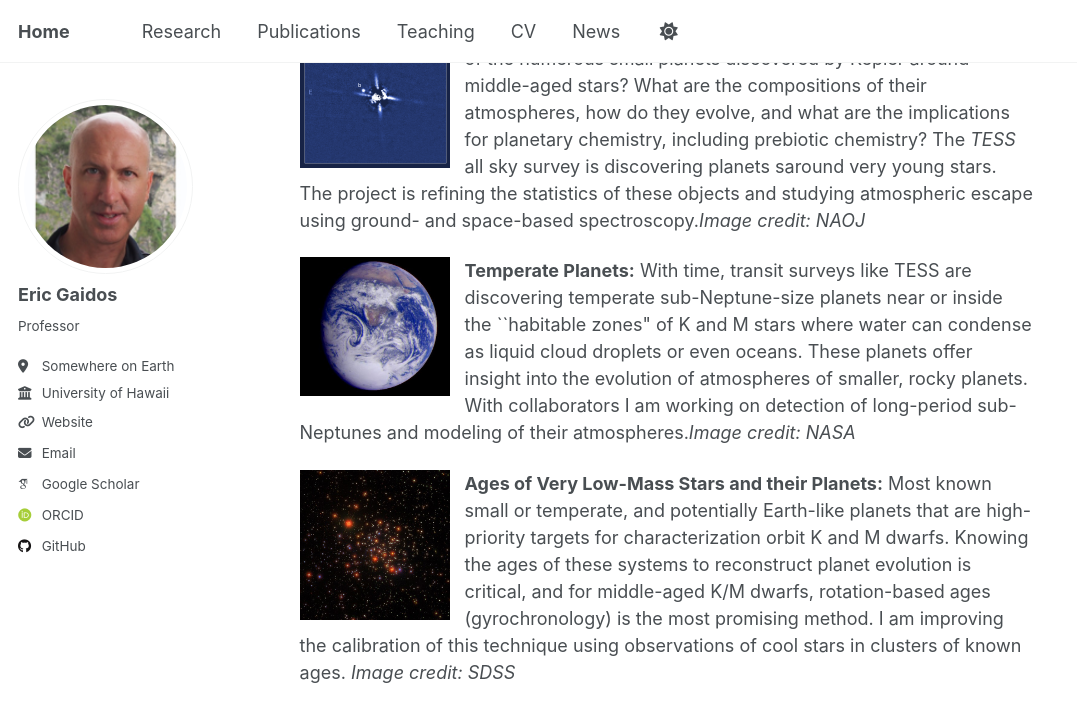
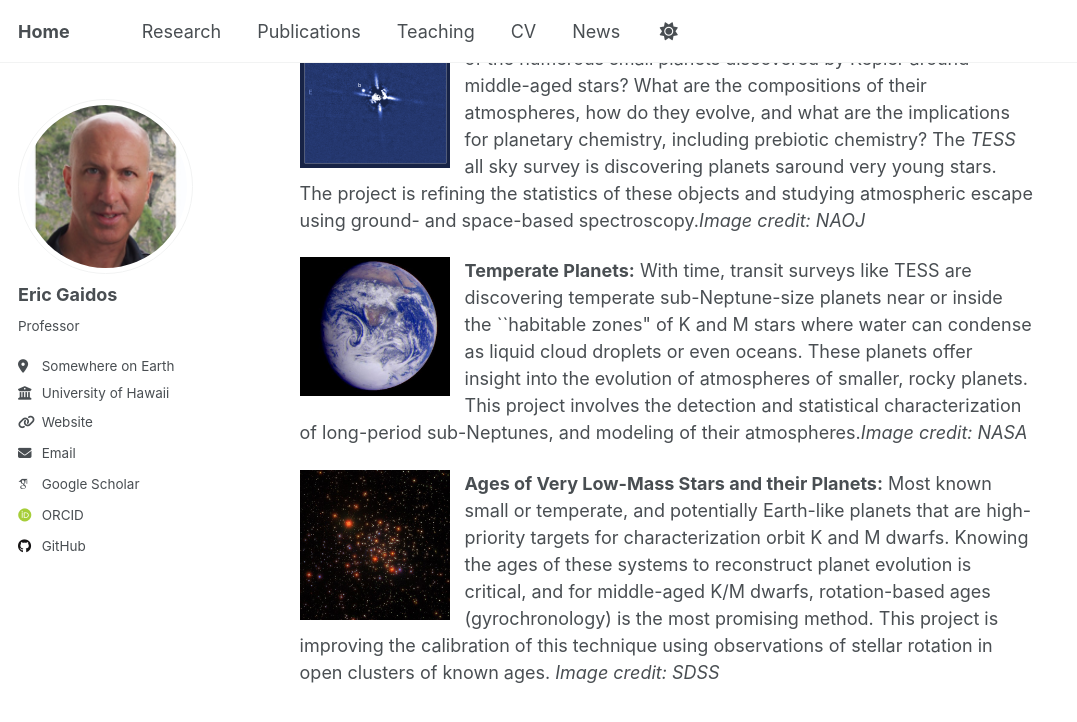
Before and after one commit to egaidos/egaidos.github.io, a Jekyll site: the page built from projects.md, in a window 1280 px wide and 900 px high, scrolled down 815 px. Shown: the top 722 px of the window, without its empty margins (0-1077 px from the left). Built offline with Jekyll 4.4.1, drawn with Linux system fonts in a browser that asks for light colours; some web fonts are replaced; our own code applies the rules of GitHub Pages for plain Markdown files; a style sheet for code colours, icons or effects is not loaded.

Commit message:
Update projects.md

```diff
--- a/projects.md
+++ b/projects.md
@@ -39,10 +39,10 @@
 
 <article class="6u 12u$(xsmall) work-item">
 <img src="../images/earth.jpg" width=150 height=150 alt="Earth thumb" class="image-left">
-<p><b>Temperate Planets:</b> With time, transit surveys like TESS are discovering temperate sub-Neptune-size planets near or inside the ``habitable zones" of K and M stars where water can condense as liquid cloud droplets or even oceans.  These planets offer insight into the evolution of atmospheres of smaller, rocky planets.  With collaborators I am working on detection of long-period sub-Neptunes and modeling of their atmospheres.<i>Image credit: NASA</i></p>
+<p><b>Temperate Planets:</b> With time, transit surveys like TESS are discovering temperate sub-Neptune-size planets near or inside the ``habitable zones" of K and M stars where water can condense as liquid cloud droplets or even oceans.  These planets offer insight into the evolution of atmospheres of smaller, rocky planets.  This project involves the detection and statistical characterization of long-period sub-Neptunes, and modeling of their atmospheres.<i>Image credit: NASA</i></p>
 </article>
 
 <article class="6u 12u$(xsmall) work-item">
 <img src="../images/M67-SDSS.jpg" width=150 height=150 alt="M67 thumb" class="image-left">
-<p><b>Ages of Very Low-Mass Stars and their Planets:</b> Most known small or temperate, and potentially Earth-like planets that are high-priority targets for characterization orbit K and M dwarfs.  Knowing the ages of these systems to reconstruct planet evolution is critical, and for middle-aged K/M dwarfs, rotation-based ages (gyrochronology) is the most promising method.  I am improving the calibration of this technique using observations of cool stars in clusters of known ages. <i>Image credit: SDSS</i></p>
+<p><b>Ages of Very Low-Mass Stars and their Planets:</b> Most known small or temperate, and potentially Earth-like planets that are high-priority targets for characterization orbit K and M dwarfs.  Knowing the ages of these systems to reconstruct planet evolution is critical, and for middle-aged K/M dwarfs, rotation-based ages (gyrochronology) is the most promising method.  This project is improving the calibration of this technique using observations of stellar rotation in open clusters of known ages. <i>Image credit: SDSS</i></p>
 </article>
```
